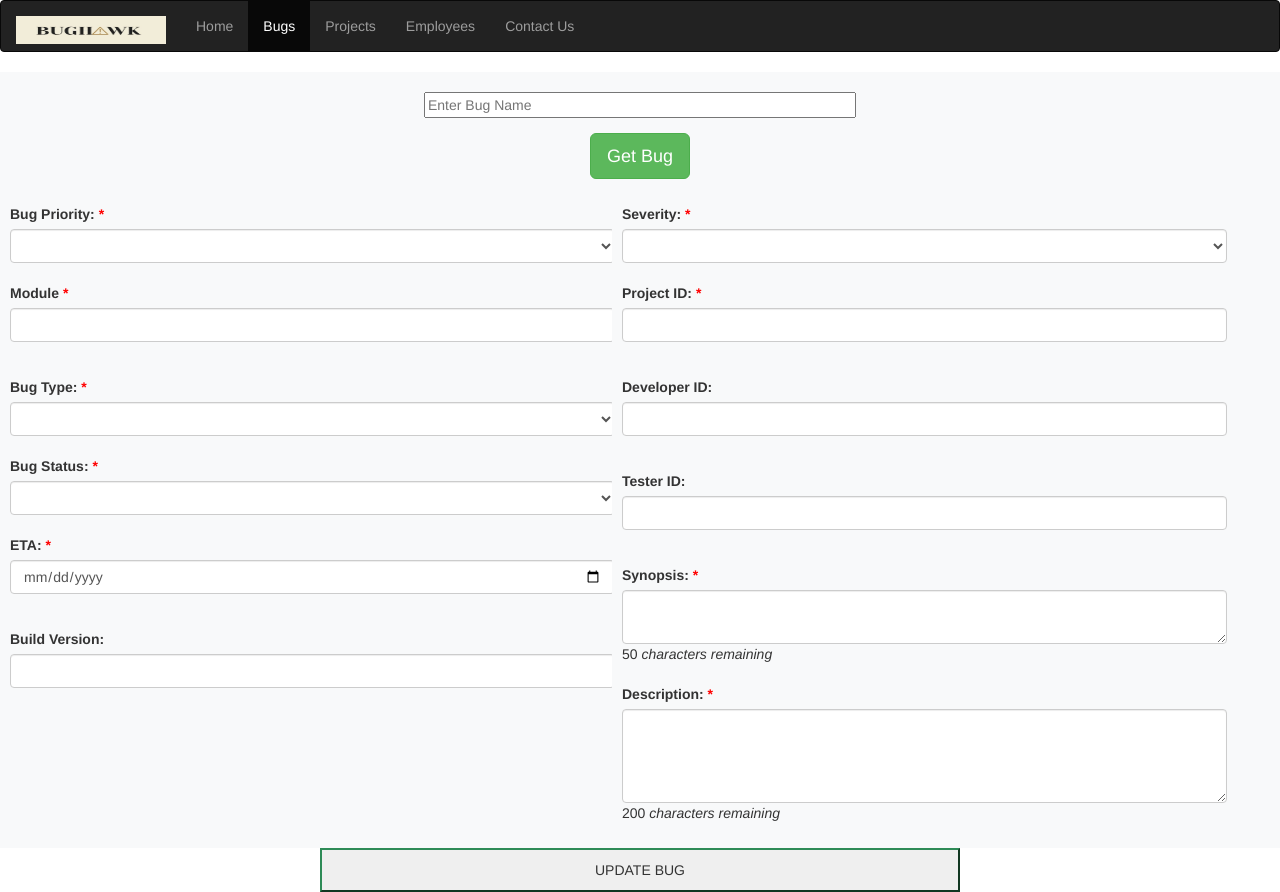
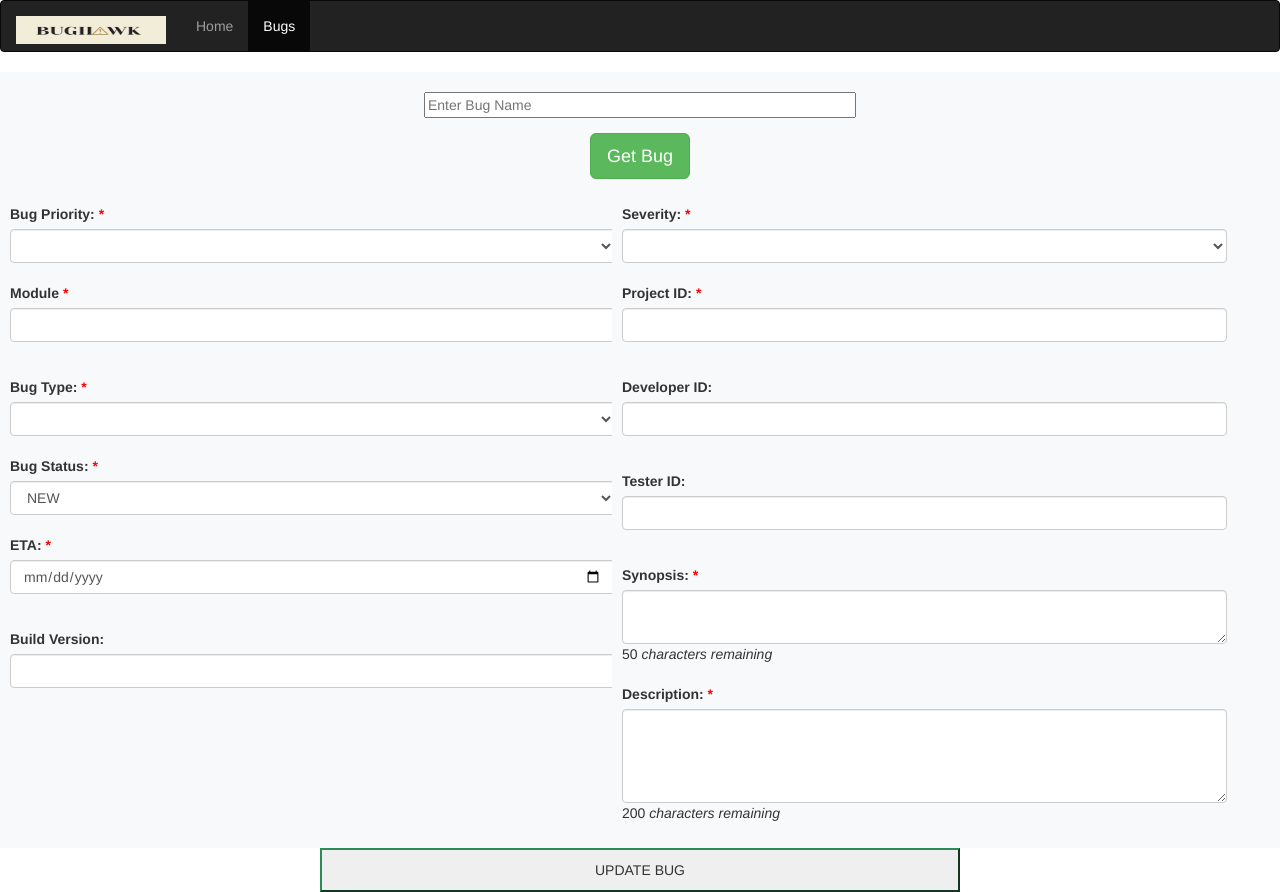
Before and after one commit to ibmkunalpawar/BTSAngular, an Angular app: page /update in a window 1280 px wide. Built offline with nearby package versions, Linux system fonts and the light colour scheme.

Commit message:
All the CRUD operation implemented with proper UI

```diff
--- a/src/app/Bug.ts
+++ b/src/app/Bug.ts
@@ -5,7 +5,7 @@ export class Bug{
   projectId:string;
   module:string;
   type:string;
-  status:string;
+  status:string="NEW";
   buildVersion:string;
   severity:string;
   testerId:string;
--- a/src/app/bug.service.ts
+++ b/src/app/bug.service.ts
@@ -34,7 +34,7 @@ export class BugService {
   }
 
   update(bug: Bug, id: any) {
-    return this.http.put(URL + id, bug, {
+    return this.http.put('http://localhost:8083/bug/' + id, bug, {
       headers: { 'content-type': 'application/json' },
     });
   }
--- a/src/app/header/header.component.html
+++ b/src/app/header/header.component.html
@@ -14,9 +14,7 @@
           <ul class="nav navbar-nav">
               <li><a href="index.html">Home</a></li>
               <li class="active"><a href="searchbug.html">Bugs</a></li>
-              <li><a href="searchproject.html">Projects</a></li>
-              <li><a href="searchemployee.html">Employees</a></li>
-              <li><a href="contactUs.html">Contact Us</a></li>
+
           </ul>
       </div>
   </div>
--- a/src/app/show-bugs/show-bugs.component.html
+++ b/src/app/show-bugs/show-bugs.component.html
@@ -2,13 +2,8 @@
   <div class="row content">
     <div class="">
       <br>
-
       <app-sidenav></app-sidenav>
     </div>
-
-
-
-
     <div id='search' class="col-sm-12 bg-light text-dark" style="background-color:#f8f9fa">
       <div class="container">
         <br>
--- a/src/app/update-bug/update-bug.component.ts
+++ b/src/app/update-bug/update-bug.component.ts
@@ -89,7 +89,7 @@ export class UpdateBugComponent implements OnInit {
         alert('Bug Updated!');
       },
       (error) => {
-        alert('Bug Updated!!!!');
+        alert('Error : -'+error.headers.get('error'));
       }
     );
   }
```
